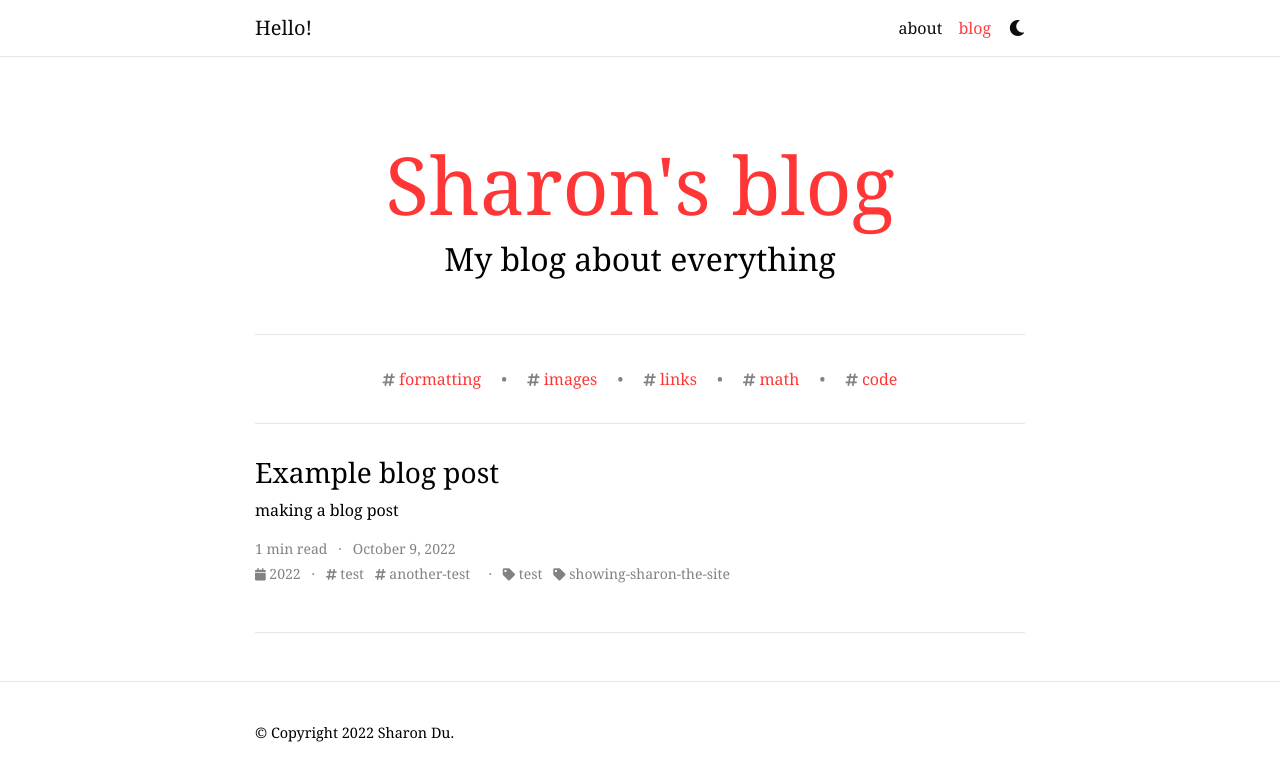
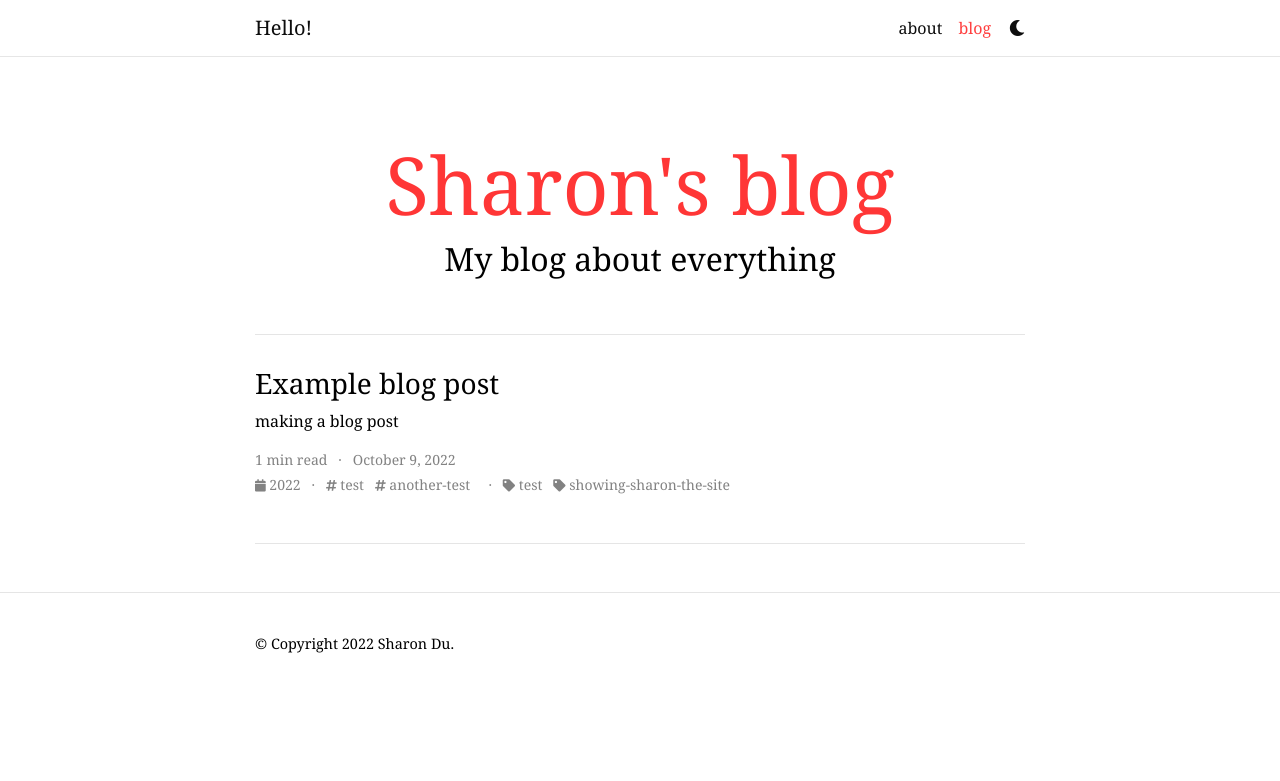
Before and after one commit to sharondumb/sharondumb.github.io, a Jekyll site: the page built from blog/index.html, in a window 1280 px wide. Shown: the top 781 px of the page. Built offline with Jekyll 4.4.1, drawn with Linux system fonts in a browser that asks for light colours; the list of posts is cut into pages by our own code; comment, search, counter and statistics services are not loaded; a style sheet for code colours, icons or effects is not loaded.

Commit message:
disable blog tags

```diff
--- a/_config.yml
+++ b/_config.yml
@@ -209,7 +209,7 @@ jekyll-minifier:
 # -----------------------------------------------------------------------------
 
 jekyll-archives:
-  enabled: [year, tags, categories] # enables year, tag and category archives (remove if you need to disable one of them).
+  enabled: [year, categories] # enables year, tag and category archives (remove if you need to disable one of them).
   layouts:
     year: archive-year
     tag: archive-tag
@@ -219,7 +219,7 @@ jekyll-archives:
     tag: '/blog/tag/:name/'
     category: '/blog/category/:name/'
 
-display_tags: ['formatting', 'images', 'links', 'math', 'code'] # this tags will be dispalyed on the front page of your blog
+display_tags:  # this tags will be dispalyed on the front page of your blog
 
 # -----------------------------------------------------------------------------
 # Jekyll Scholar
```
